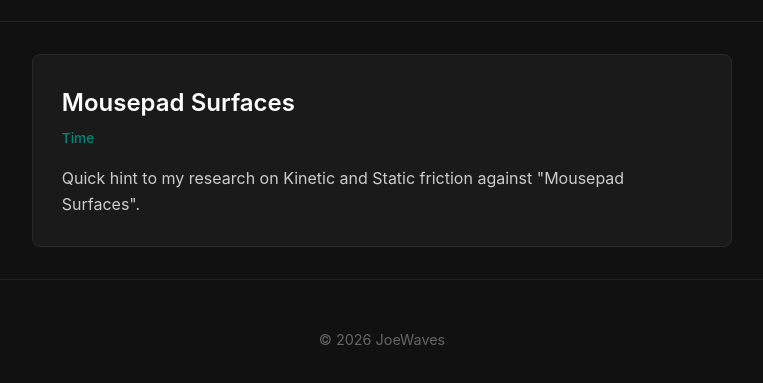
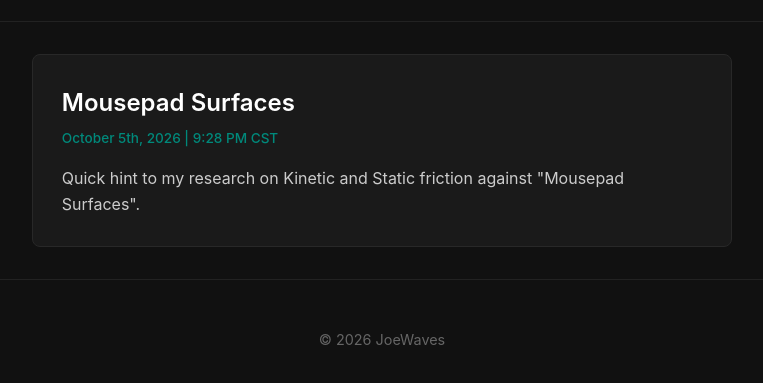
Before and after one commit to JoeWavez/blog, a plain HTML site: page index.html in a window 1280 px wide. Shown: the part 133-516 px from the top of the page, without its empty margins (258-1021 px from the left). Drawn offline with Linux system fonts and the light colour scheme.

Commit message:
Update index.html

```diff
--- a/index.html
+++ b/index.html
@@ -18,7 +18,7 @@
         <section class="posts">
             <article class="post-card">
                 <h2><a href="posts/blog-post-1.html">Mousepad Surfaces</a></h2>
-                <time datetime="2026-10-05">Time</time>
+                <time datetime="2026-10-05">October 5th, 2026 | 9:28 PM CST</time>
                 <p>Quick hint to my research on Kinetic and Static friction against "Mousepad Surfaces".</p>
             </article>
         </section>
```
